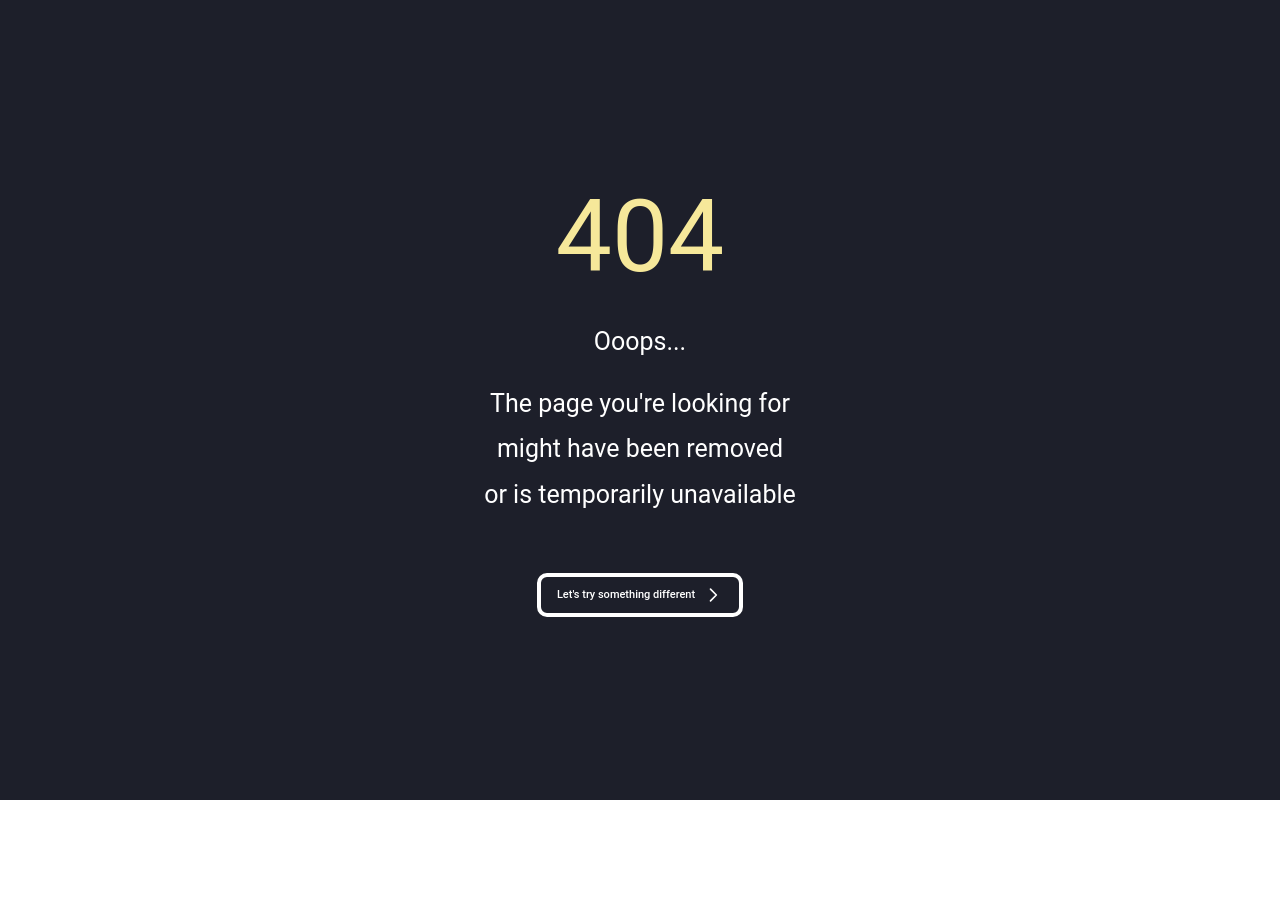
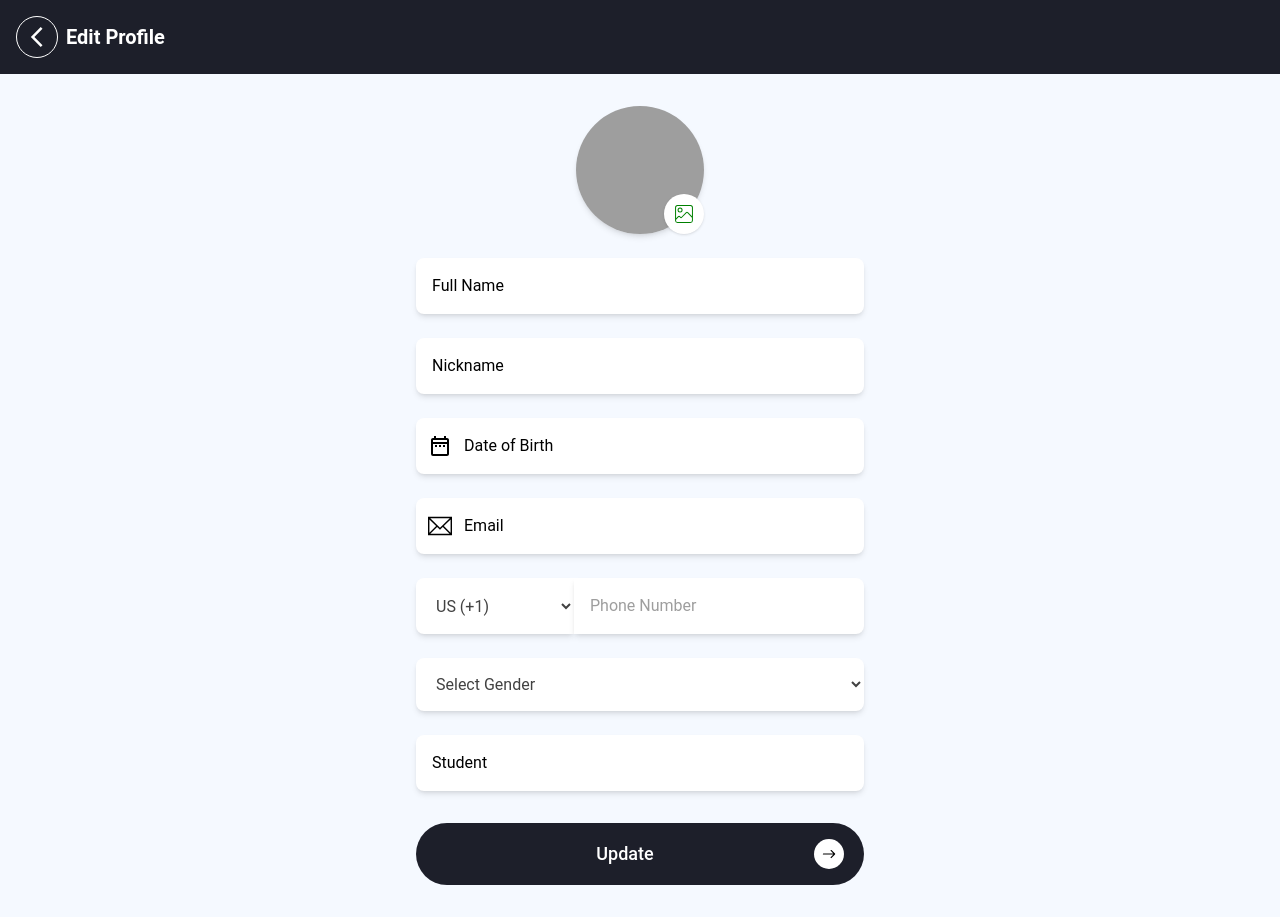
Before and after one commit to RJRYT/SC-MERN, a React (Vite) app in the folder client/: page /editprofile in a window 1280 px wide. Before the commit this address had no page. Before the commit the page ends 800 px from the top, so only its background shows below. Built offline with nearby package versions, Linux system fonts and the light colour scheme; grey boxes are pictures that could not be loaded.

Commit message:
Edit profile updated with header

```diff
--- /dev/null
+++ b/client/src/pages/auth/EditProfile.jsx
@@ -0,0 +1,171 @@
+import { IoIosArrowRoundForward } from "react-icons/io";
+import { CiImageOn } from "react-icons/ci";
+import { TfiEmail } from "react-icons/tfi";
+import { DayPicker } from "react-day-picker";
+import "react-day-picker/dist/style.css";
+import { useState } from "react";
+import { format } from "date-fns";
+import { MdOutlineDateRange } from "react-icons/md";
+import Header from "../../components/header/Header";
+
+const EditProfile = () => {
+  const [selectedDate, setSelectedDate] = useState(null);
+  const [showCalendar, setShowCalendar] = useState(false);
+
+  const handleDateInputClick = () => {
+    setShowCalendar((prev) => !prev);
+  };
+
+  const handleDateSelect = (date) => {
+    setSelectedDate(date);
+    setShowCalendar(false);
+  };
+
+  return (
+    <div className="min-h-screen flex flex-col bg-[#F5F9FF]">
+      {/* Header Section */}
+      <Header title={"Edit Profile"} />
+
+      {/* Main Container */}
+      <div className="flex flex-col items-center py-8 px-4 md:px-8">
+        {/* Profile Image */}
+        <div className="relative mb-6">
+          <img
+            src="https://www.strasys.uk/wp-content/uploads/2022/02/Depositphotos_484354208_S.jpg"
+            alt="Profile"
+            className="w-32 h-32 rounded-full shadow-md"
+          />
+          <div className="absolute bottom-0 right-0 p-2 rounded-full bg-white shadow cursor-pointer">
+            <CiImageOn color="green" size={24} />
+          </div>
+        </div>
+
+        {/* Input Fields */}
+        <div className="w-full max-w-md space-y-6">
+          {/* Full Name */}
+          <div className="relative">
+            <input
+              id="fullName"
+              type="text"
+              placeholder="Full Name"
+              className="w-full bg-white text-gray-800 p-4 rounded-lg shadow-md placeholder-black focus:outline-none focus:ring-2  focus:ring-[#35384a]"
+            />
+          </div>
+
+          {/* Nickname */}
+          <div className="relative">
+            <input
+              id="nickname"
+              type="text"
+              placeholder="Nickname"
+              className="w-full bg-white text-gray-800 p-4 rounded-lg shadow-md placeholder-black focus:outline-none focus:ring-2  focus:ring-[#35384a]"
+            />
+          </div>
+
+          {/* Date of Birth */}
+          <div className="relative">
+            <div className="absolute left-3 top-1/2 transform -translate-y-1/2 text-black">
+              <MdOutlineDateRange size={24} />
+            </div>
+            <input
+              id="dob"
+              type="text"
+              readOnly
+              value={selectedDate ? format(selectedDate, "PPP") : ""}
+              placeholder="Date of Birth"
+              className="w-full bg-white text-gray-800 p-4 rounded-lg shadow-md placeholder-black cursor-pointer focus:outline-none focus:ring-2  focus:ring-[#35384a] pl-12"
+              onClick={handleDateInputClick}
+            />
+            {showCalendar && (
+              <div className="absolute z-10 bg-white rounded-lg shadow-lg mt-2">
+                <DayPicker
+                  mode="single"
+                  selected={selectedDate}
+                  onSelect={handleDateSelect}
+                />
+              </div>
+            )}
+          </div>
+
+          {/* Email */}
+          <div className="relative">
+            <TfiEmail
+              size={24}
+              className="absolute top-1/2 left-3 transform -translate-y-1/2 text-black"
+            />
+            <input
+              id="email"
+              type="email"
+              placeholder="Email"
+              className="w-full bg-white text-gray-800 p-4 pl-12 rounded-lg shadow-md placeholder-[black] focus:outline-none focus:ring-2  focus:ring-[#35384a]"
+            />
+          </div>
+
+          {/* Phone Number */}
+          <div className="flex">
+            <select
+              id="countryCode"
+              className="bg-white text-gray-800 p-4 rounded-l-lg shadow-md focus:outline-none focus:ring-2  focus:ring-[#35384a]"
+            >
+              <option value="+1">US (+1)</option>
+              <option value="+91">India (+91)</option>
+              <option value="+44">UK (+44)</option>
+              <option value="+61">Australia (+61)</option>
+              <option value="+81">Japan (+81)</option>
+            </select>
+            <input
+              id="phoneNumber"
+              type="tel"
+              maxLength={10}
+              placeholder="Phone Number"
+              className="w-full bg-white text-gray-800 p-4 rounded-r-lg shadow-md placeholder-gray-500 focus:outline-none focus:ring-2  focus:ring-[#35384a]"
+            />
+          </div>
+
+          {/* Gender */}
+          <div className="relative">
+            <select
+              id="gender"
+              className="w-full bg-white text-gray-800 p-4 rounded-lg shadow-md focus:outline-none focus:ring-2  focus:ring-[#35384a]"
+              defaultValue=""
+            >
+              <option value="" disabled hidden>
+                Select Gender
+              </option>
+              <option value="male">Male</option>
+              <option value="female">Female</option>
+              <option value="other">Other</option>
+            </select>
+          </div>
+
+          {/* Nickname */}
+          <div className="relative">
+            <input
+              id="nickname"
+              type="text"
+              placeholder="Student"
+              className="w-full bg-white text-gray-800 p-4 rounded-lg shadow-md placeholder-black focus:outline-none focus:ring-2 focus:ring-[#35384a]"
+            />
+          </div>
+        </div>
+
+        {/* Update Button */}
+        <div className="flex justify-center mt-8 w-full">
+          <button
+            className="flex items-center justify-between w-full max-w-md text-white bg-[#1D1F2A] hover:bg-[#35384a] focus:outline-none focus:ring-4
+               focus:ring-blue-400 font-medium rounded-full text-lg px-5 py-4 transition duration-300"
+          >
+            <span className="flex-grow text-center">Update</span>
+            <IoIosArrowRoundForward
+              className="bg-white rounded-full p-1"
+              color="black"
+              size={30}
+            />
+          </button>
+        </div>
+      </div>
+    </div>
+  );
+};
+
+export default EditProfile;
--- a/client/src/routes/Router.jsx
+++ b/client/src/routes/Router.jsx
@@ -35,6 +35,11 @@ import LoadingSpinner from "../components/common/LoadingSpinner";
 import Transactions from "../pages/transactions/Transactions";
 const CakeDelivery = lazy(() => import("../pages/cakeDelivery/CakeDelivery"));
 const Home = lazy(() => import("../pages/dashboard/Home"))
+
+const EditProfile = lazy(()=> import("../pages/auth/EditProfile"))
+
+
+
 
 const WrappedComponent = ({ element }) => (
   <ErrorBoundary>
@@ -158,6 +163,13 @@ const router = createBrowserRouter([
     element: <WrappedComponent element={<Transactions/>} />,
     ErrorBoundary: <ErrorElement />,
   },
+
+  {
+    path: "editprofile",
+    element: <WrappedComponent element={<EditProfile/>} />,
+    ErrorBoundary: <ErrorElement />,
+  },
+
   {
     path: "dashboard",
     element: <WrappedComponent element={<Dashboard />} />,
```
